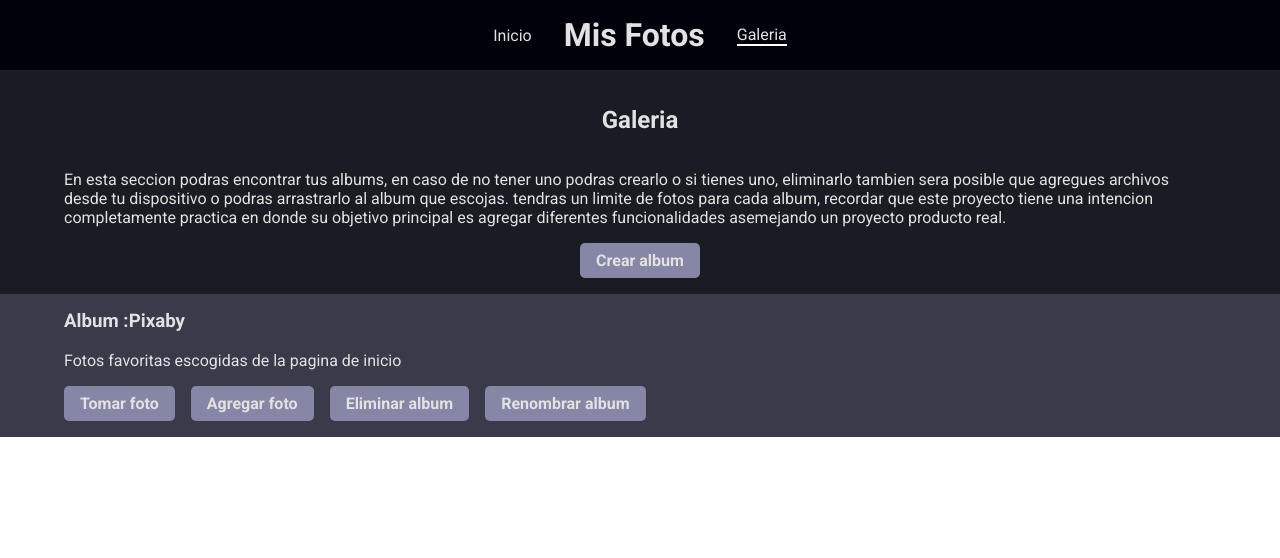
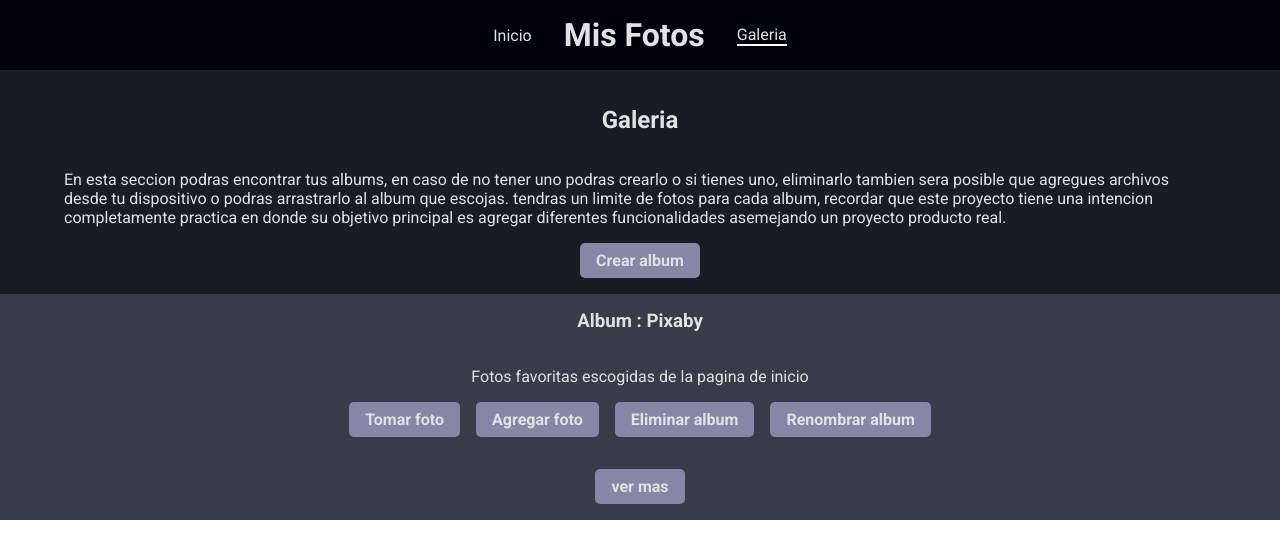
Before and after one commit to GamaDev-Andres/react-galeria, a React (Create React App) app: page /galeria in a window 1280 px wide. Shown: the top 558 px of the page. Built offline with nearby package versions, Linux system fonts and the light colour scheme.

Commit message:
Avance album pixaby y mejoro comodidad de la pagina

```diff
--- a/src/components/CreacionAlbum/CAlbum.js
+++ b/src/components/CreacionAlbum/CAlbum.js
@@ -1,7 +1,8 @@
-import React, { useContext, useState } from "react";
+import React, { useContext, useEffect, useState } from "react";
 import { Link } from "react-router-dom";
 import styled from "styled-components";
 import { ContextInicio } from "../Inicio/ContextIncio";
+import { v4 as uuidv4 } from "uuid";
 const Container = styled.main`
     width: 100%;
     height: 100vh;
@@ -56,10 +57,6 @@ const Input = styled.input`
     margin: 10px 0;
 `;
 
-const initialDataForm = {
-    nameAlbum: "",
-    descripcion: "",
-};
 const Error = styled.p`
     padding: 1rem;
     font-size: 1.2rem;
@@ -71,13 +68,23 @@ const Error = styled.p`
 const Mensaje = styled(Error)`
     background-color: #0afc0a;
 `;
+const initialDataForm = {
+    nameAlbum: "",
+    descripcion: "",
+};
 const CAlbum = () => {
     const [form, setForm] = useState(initialDataForm);
     const [error, setError] = useState(false);
     const [mensaje, setMensaje] = useState(false);
     const { setFormAlbum } = useContext(ContextInicio);
+    //me evita errores , al salir del componente sin esperar el setimeout del mensaje
+    useEffect(() => {
+        return () => {
+            setForm(null);
+        };
+    }, []);
     const handleChange = (e) => {
-        setForm({ ...form, [e.target.name]: e.target.value });
+        setForm({ ...form, [e.target.name]: e.target.value, id: uuidv4() });
     };
     const handleClick = () => {
         if (!form.descripcion || !form.nameAlbum) {
--- a/src/components/Galeria/Album.js
+++ b/src/components/Galeria/Album.js
@@ -1,5 +1,9 @@
-import React from "react";
+import React, { useContext, useEffect, useState } from "react";
 import styled from "styled-components";
+import { ContextInicio } from "../Inicio/ContextIncio";
+import Foto from "./Foto";
+import { v4 as uuidv4 } from "uuid";
+
 const H3 = styled.h3`
     text-align: start;
     margin-top: 0;
@@ -14,6 +18,10 @@ const Container = styled.div`
     .sub-container-album {
         margin: 0 auto;
         width: 90%;
+        display: flex;
+        justify-content: center;
+        align-items: center;
+        flex-direction: column;
     }
 `;
 const DivButtons = styled.div`
@@ -27,6 +35,7 @@ const ContainerFotos = styled.div`
     grid-template-columns: repeat(4, 1fr);
     grid-auto-rows: minmax(auto, 200px);
     gap: 10px;
+    padding: 1rem 0;
     @media (max-width: 768px) {
         grid-template-columns: repeat(3, 1fr);
     }
@@ -34,17 +43,24 @@ const ContainerFotos = styled.div`
         grid-template-columns: repeat(2, 1fr);
     }
 `;
+
 const Album = ({ datos, setAlbumes, albumes }) => {
+    const { fotosPixaby } = useContext(ContextInicio);
+    const [verMas, setVerMas] = useState(null);
     const handleDelete = () => {
-        let newAlbums = albumes.filter(
-            (album) => album.nameAlbum !== datos.nameAlbum
-        );
+        let newAlbums = albumes.filter((album) => album.id !== datos.id);
         setAlbumes(newAlbums);
     };
+    useEffect(() => {
+        if (fotosPixaby.length > 8) {
+            setVerMas(false);
+        }
+    }, [fotosPixaby]);
+
     return (
-        <Container id={datos.nameAlbum} className="album">
+        <Container id={datos.id} className="album">
             <div className="sub-container-album">
-                <H3>Album :{datos.nameAlbum}</H3>
+                <H3>Album : {datos.nameAlbum}</H3>
                 <p>{datos.descripcion}</p>
                 <DivButtons>
                     <button className="btn tomar">Tomar foto</button>
@@ -54,7 +70,23 @@ const Album = ({ datos, setAlbumes, albumes }) => {
                     </button>
                     <button className="btn rename">Renombrar album</button>
                 </DivButtons>
-                <ContainerFotos></ContainerFotos>
+                <ContainerFotos>
+                    {datos.id === "pixaby" &&
+                        (verMas ? fotosPixaby : fotosPixaby.slice(0, 8)).map(
+                            (src) => (
+                                <Foto
+                                    key={uuidv4()}
+                                    src={src}
+                                    nameAlbum={datos.nameAlbum}
+                                />
+                            )
+                        )}
+                </ContainerFotos>
+                {!verMas ? (
+                    <button onClick={() => setVerMas(true)}>ver mas</button>
+                ) : (
+                    <button onClick={() => setVerMas(false)}>ver menos</button>
+                )}
             </div>
         </Container>
     );
--- a/src/components/Galeria/Albums.js
+++ b/src/components/Galeria/Albums.js
@@ -19,7 +19,7 @@ const Albums = () => {
                     datos={album}
                     setAlbumes={setAlbumes}
                     albumes={albumes}
-                    key={album.nameAlbum}
+                    key={album.id}
                 />
             ))}
         </AlbumsContainer>
--- /dev/null
+++ b/src/components/Galeria/Foto.js
@@ -0,0 +1,19 @@
+import React from "react";
+import styled from "styled-components";
+const Div = styled.div`
+    width: 100%;
+    img {
+        width: 100%;
+        height: 100%;
+        object-fit: cover;
+    }
+`;
+const Foto = ({ src, nameAlbum }) => {
+    return (
+        <Div>
+            <img src={src} alt={"foto album de " + nameAlbum} />
+        </Div>
+    );
+};
+
+export default Foto;
--- a/src/components/Inicio/Card.js
+++ b/src/components/Inicio/Card.js
@@ -49,7 +49,7 @@ const Button = styled.button`
     }
 `;
 const Card = ({ foto }) => {
-    const { setModal } = useContext(ContextInicio);
+    const { setModal, setFotosPixaby, fotosPixaby } = useContext(ContextInicio);
     const handleClick = (e) => {
         const img = e.target.parentElement.nextSibling;
         setModal(img.getAttribute("dataimg"));
@@ -58,7 +58,14 @@ const Card = ({ foto }) => {
         <Contenedor className="card">
             <DivButtons>
                 <Button onClick={handleClick}>Ver</Button>
-                <Button id={foto.id}>Agregar</Button>
+                <Button
+                    id={foto.id}
+                    onClick={() =>
+                        setFotosPixaby([...fotosPixaby, foto.previewURL])
+                    }
+                >
+                    Agregar
+                </Button>
             </DivButtons>
             <img
                 src={foto.previewURL}
--- a/src/components/Inicio/ContextIncio.js
+++ b/src/components/Inicio/ContextIncio.js
@@ -5,6 +5,7 @@ const initialDataAlbumes = [
     {
         nameAlbum: "Pixaby",
         descripcion: "Fotos favoritas escogidas de la pagina de inicio",
+        id: "pixaby",
     },
 ];
 const ContextIncioProvider = ({ children }) => {
@@ -15,6 +16,7 @@ const ContextIncioProvider = ({ children }) => {
     const [modal, setModal] = useState(null);
     const [formAlbum, setFormAlbum] = useState(null);
     const [albumes, setAlbumes] = useState(initialDataAlbumes);
+    const [fotosPixaby, setFotosPixaby] = useState([]);
     useEffect(() => {
         if (formAlbum) {
             setAlbumes([...albumes, formAlbum]);
@@ -49,6 +51,8 @@ const ContextIncioProvider = ({ children }) => {
                 formAlbum,
                 albumes,
                 setAlbumes,
+                setFotosPixaby,
+                fotosPixaby,
             }}
         >
             {children}
--- a/src/components/Inicio/Presentacion.js
+++ b/src/components/Inicio/Presentacion.js
@@ -13,9 +13,16 @@ const SubContenedor = styled.div`
         grid-template-rows: 1fr 1fr;
     }
 `;
+const Section = styled.section`
+    min-height: calc(100vh - 70px);
+    display: flex;
+    justify-content: center;
+    align-items: center;
+`;
+
 const Presentacion = ({ estilosSections }) => {
     return (
-        <section style={estilosSections} className="contenedor-presentacion">
+        <Section style={estilosSections} className="contenedor-presentacion">
             <SubContenedor className="sub-contenedor-inicio">
                 <div className="descripcion">
                     <h2>Bienvenido a MisFotos</h2>
@@ -31,7 +38,7 @@ const Presentacion = ({ estilosSections }) => {
                 </div>
                 <FormBuscador />
             </SubContenedor>
-        </section>
+        </Section>
     );
 };
 
--- a/src/components/Inicio/Resultados.js
+++ b/src/components/Inicio/Resultados.js
@@ -58,9 +58,15 @@ const Resultados = ({ estilosSections }) => {
     const [totalPaginas, setTotalPaginas] = useState(null);
     const { setUrl, resultados, busqueda, paginaActual, setPaginaActual } =
         useContext(ContextInicio);
+    // useEffect(() => {
+    //     const $resultados = document.querySelector("#resultados");
+    //     $resultados.scrollIntoView({ behavior: "smooth" });
+    // }, []);
     useEffect(() => {
         if (resultados) {
             setTotalPaginas(Math.ceil(resultados.totalHits / 20));
+            const $resultados = document.querySelector("#resultados");
+            $resultados.scrollIntoView({ behavior: "smooth" });
         }
     }, [resultados]);
     const handleClick = (e) => {
```
